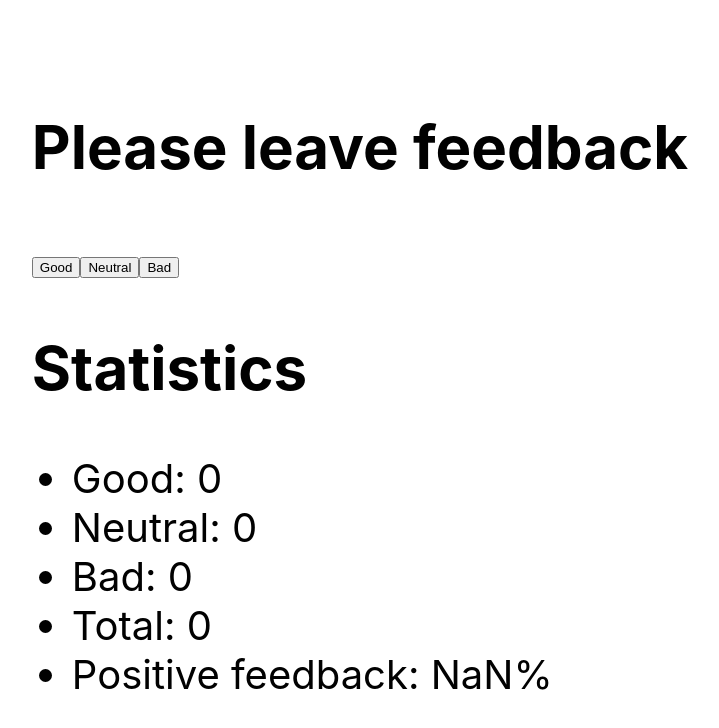
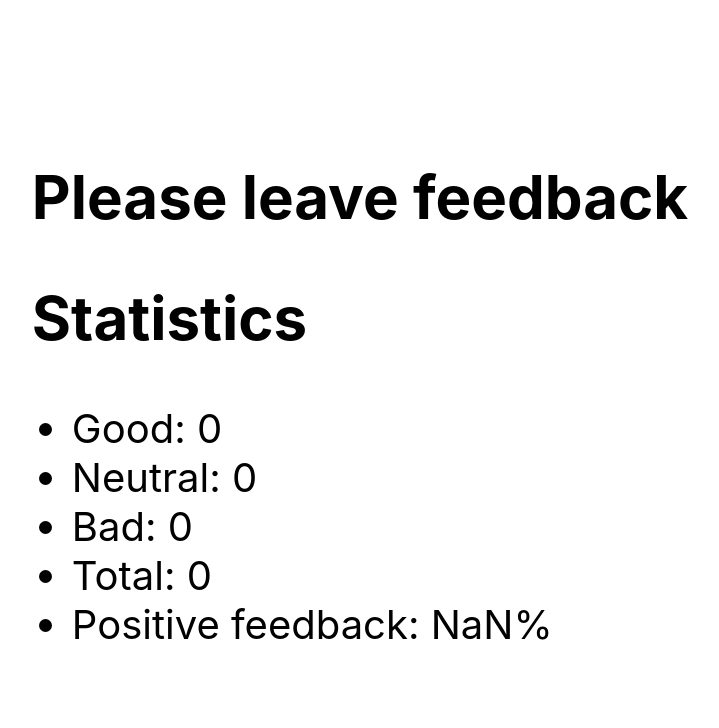
Before and after one commit to OlehKozubJS/goit-react-hw-02-feedback, a React (Create React App) app: page / in a window 1280 px wide. Shown: the top 728 px of the page, without its empty margins (280-999 px from the left). Built offline with nearby package versions, Linux system fonts and the light colour scheme.

Commit message:
Update Section.jsx

```diff
--- a/src/components/Section.jsx
+++ b/src/components/Section.jsx
@@ -40,9 +40,7 @@ export class Section extends Component {
       <div>
         <div onClick={this.changeStatistics}>
             <h2>Please leave feedback</h2>
-            <button className="GoodButton">Good</button>
-            <button className="NeutralButton">Neutral</button>
-            <button className="BadButton">Bad</button>
+            <FeedbackOptions options={["Good", "Bad", "Neutral"]} onLeaveFeedback={this.changeStatistics} />
         </div>
         <div>
             <h2>Statistics</h2>
@@ -69,6 +67,28 @@ export class Statistics extends Component {
   }
 }
 
+export class FeedbackOptions extends Component {
+  state = {
+    optionButtons: []
+  };
+
+  constructor(props, state) {
+    super(props, state);
+    this.setState({optionButtons: this.props.options.map(option => <button className={option.replaceAll(" ", "") + "Button"}>{option}</button>)});
+  }
+
+  render() {
+    const { onLeaveFeedback } = this.props;
+    const { optionButtons } = this.state;
+
+    return (
+      <div onClick={onLeaveFeedback}>
+        {optionButtons}
+      </div>
+    )
+  }
+}
+
 /*
 FriendList.propTypes = {
     friends: propTypes.arrayOf(
```
